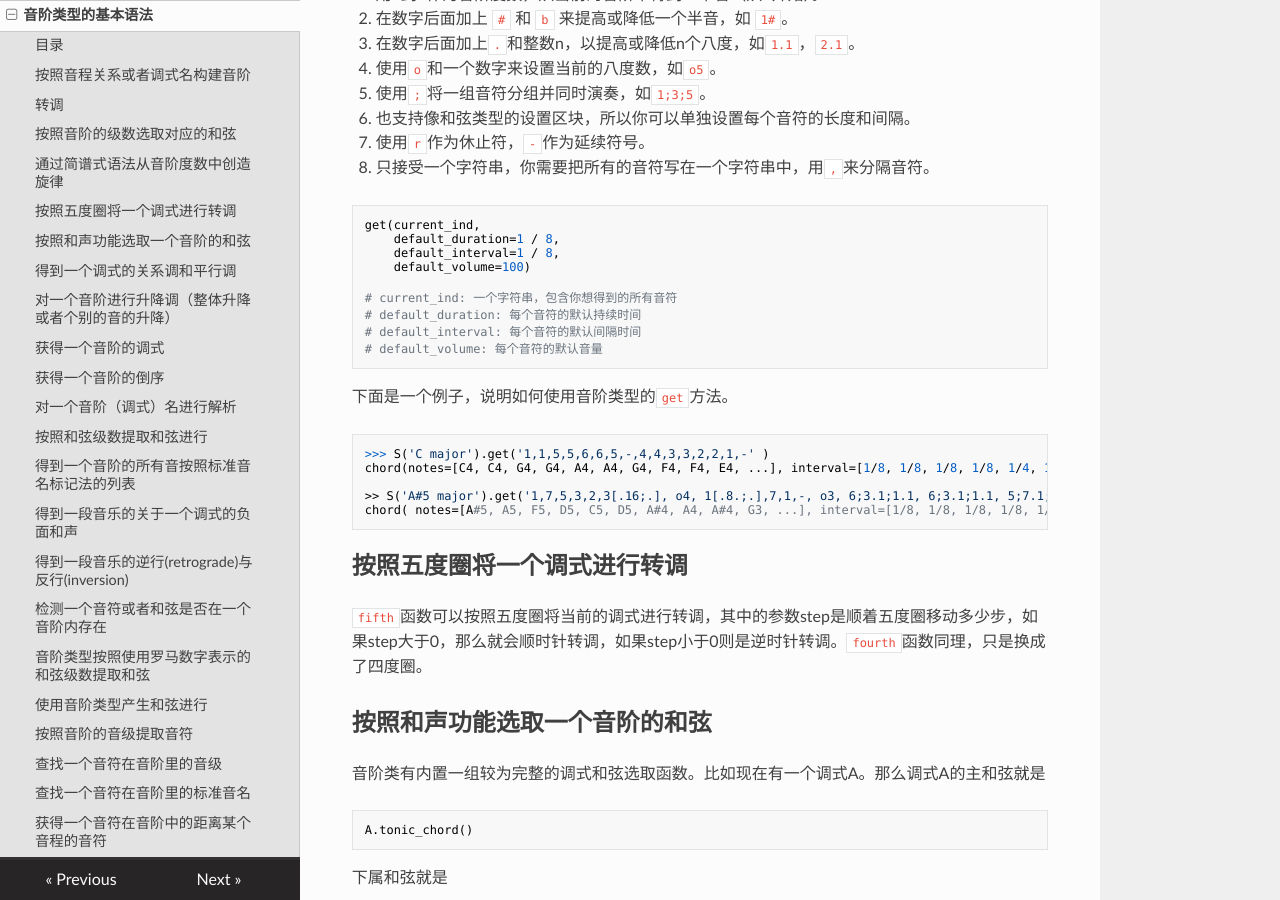
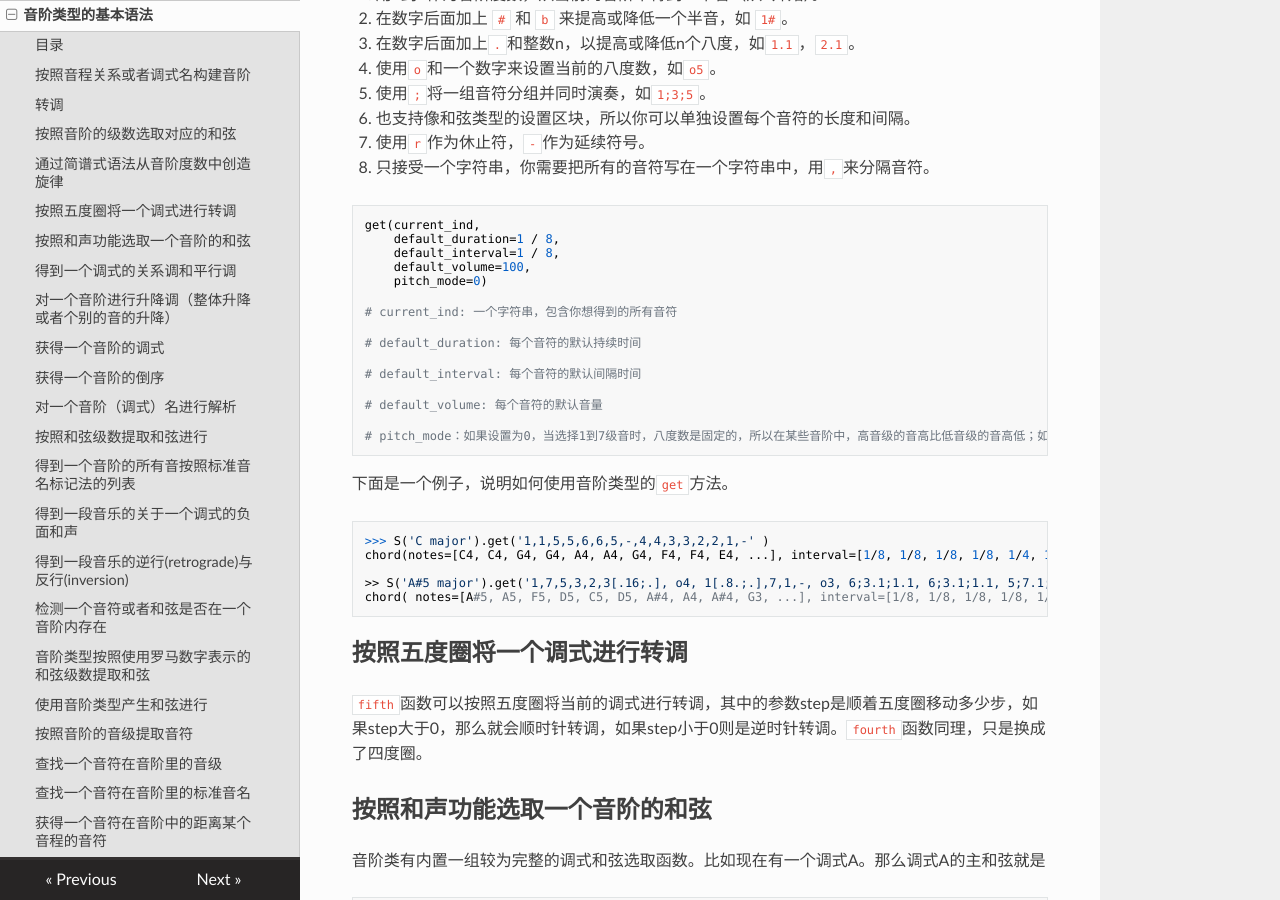
Before and after one commit to Rainbow-Dreamer/musicpy_docs_zh_CN, an MkDocs documentation site: the page built from docs/Basic syntax of scale type.md, in a window 1280 px wide and 900 px high, scrolled down 2846 px. Built offline with MkDocs 1.6.1, drawn with Linux system fonts in a browser that asks for light colours; nearby versions of some CDN libraries.

Commit message:
Update Basic syntax of scale type.md

````diff
--- a/docs/Basic syntax of scale type.md
+++ b/docs/Basic syntax of scale type.md
@@ -142,12 +142,18 @@ chord(notes=[E4, G4, B4, D5], interval=[0, 0, 0, 0], start_time=0)
 get(current_ind,
     default_duration=1 / 8,
     default_interval=1 / 8,
-    default_volume=100)
+    default_volume=100,
+    pitch_mode=0)
 
 # current_ind: 一个字符串，包含你想得到的所有音符
+
 # default_duration: 每个音符的默认持续时间
+
 # default_interval: 每个音符的默认间隔时间
+
 # default_volume: 每个音符的默认音量
+
+# pitch_mode：如果设置为0，当选择1到7级音时，八度数是固定的，所以在某些音阶中，高音级的音高比低音级的音高低；如果设置为1，只有1级音的八度数是固定的，高音级的音高将由音阶里的音程来计算
 ```
 
 下面是一个例子，说明如何使用音阶类型的`get`方法。
````
